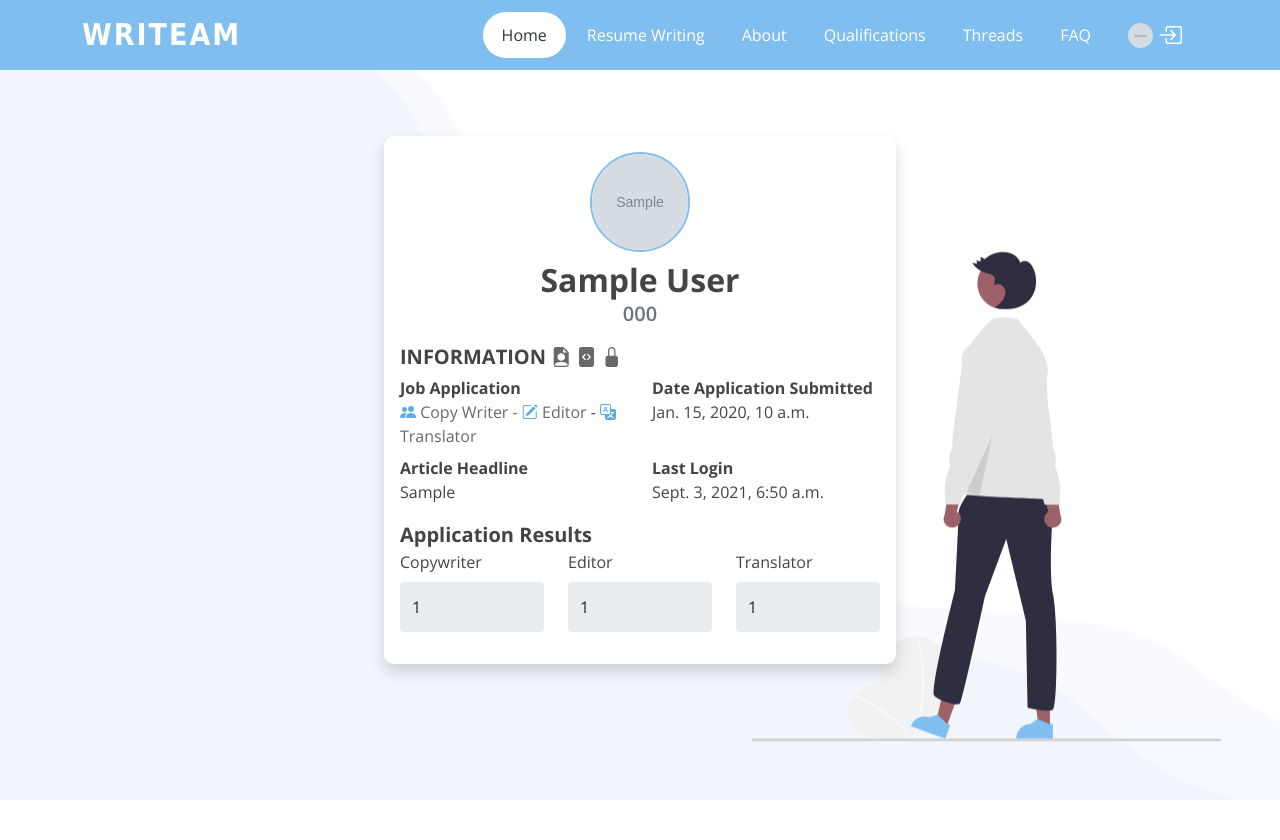
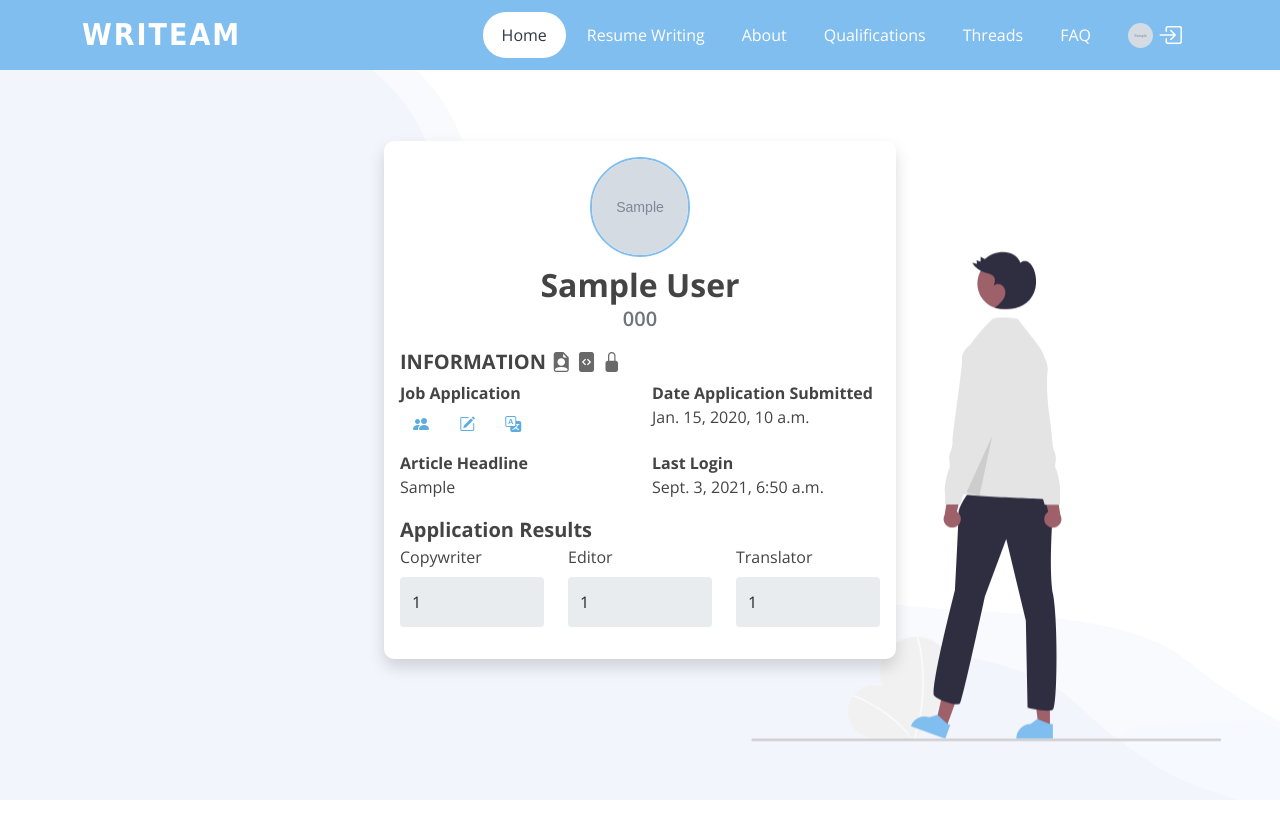
Before and after one commit to Ddollz/Writeam, a Django app: page / in a window 1280 px wide. Shown: the top 840 px of the page. Run offline with Django 3.2, Linux system fonts and the light colour scheme; a user stored in the database is signed in; data comes from the database, SQL or seed files in the repository; tables that the repository leaves empty hold one stand-in row (values such as "Sample post"); grey boxes marked "Sample" are stand-in pictures; some libraries are stand-ins or nearby versions.

Commit message:
add Applicant Job Acceptance

```diff
--- a/adminApp/views.py
+++ b/adminApp/views.py
@@ -65,7 +65,7 @@
                     modalform.is_editor_hired = True
                     modalform.progress = "Congratulations " + \
                         instance.personaldetails.fname +\
-                        "! You may choose any of following job: "
+                        "! You may choose any of following job"
                 if score3 > score2 and score3 > score1:
                     modalform.is_translator_hired = True
                     modalform.progress = "Congratulations " + \
@@ -77,7 +77,7 @@
                 modalform.is_copywriter_hired = False
                 modalform.jobAccepted = "None"
 
-                modalform.progress = "Writeam Staff\'s are reviewing your applications"
+                modalform.progress = "There is something WRONG. Please read the remarks"
 
             modalform.is_validated = True
 
--- a/clientApp/views.py
+++ b/clientApp/views.py
@@ -222,10 +222,15 @@
 def jobaccept(request, pk1):
     user = jobapplication.objects.get(accounts=request.user)
     if user.jobAccepted == 'None':
-        if pk1 == 2:
+        if pk1 == 1:
+            user.jobAccepted = "Copy Writer"
+            user.save()
+        elif pk1 == 2:
             user.jobAccepted = "Editor"
             user.save()
-            print("test")
+        elif pk1 == 3:
+            user.jobAccepted = "Translator"
+            user.save()
     return redirect('/')
 
 
--- a/templates/main/Client/index.html
+++ b/templates/main/Client/index.html
@@ -58,16 +58,18 @@
             <div class="col">
               <div class="fw-bold">Job Application</div>
               {% if request.user.jobapplication.is_copywriter %}
-              <a href="" data-bs-toggle="modal" data-bs-target="#copywriterModal">
-                <i class="bi bi-people-fill" style="color: #3498db"></i> Copy Writer -
+              <a href="" class="btn" data-bs-toggle="modal" data-bs-target="#copywriterModal">
+                <i class="bi bi-people-fill" style="color: #3498db"></i>
               </a>
               {% endif %}
               {% if request.user.jobapplication.is_editor %}
-              <a href="" data-bs-toggle="modal" data-bs-target="#editorModal"><i class="bi bi-pencil-square" style="color: #3498db"></i> Editor </a> -
+              <a href="" class="btn" data-bs-toggle="modal" data-bs-target="#editorModal">
+                <i class="bi bi-pencil-square" style="color: #3498db"></i>
+              </a>
               {% endif %}
               {% if request.user.jobapplication.is_translator %}
-              <a href="" data-bs-toggle="modal" data-bs-target="#translatorModal">
-                <i class="bi bi-translate" style="color: #3498db"></i> Translator
+              <a href="" class="btn" data-bs-toggle="modal" data-bs-target="#translatorModal">
+                <i class="bi bi-translate" style="color: #3498db"></i>
               </a>
               {% endif %}
             </div>
@@ -94,18 +96,19 @@
 
               <div class="fw-bold">Progress</div>
               {{request.user.jobapplication.progress}}
+              <br>
               {% if request.user.jobapplication.is_validated %}
 
               {% if user.jobapplication.copywriterfinal >= 80 %}
-              <a href="{% url 'jobaccept' 1%}">
+              <a href="{% url 'jobaccept' 1%}" class="btn">
                 <i class="bi bi-people-fill" style="color: #3498db"></i> Copy Writer
               </a>
               {% endif %}
               {% if user.jobapplication.editorfinal >= 80 %}
-              <a href="{% url 'jobaccept' 2%}"><i class="bi bi-pencil-square" style="color: #3498db"></i> Editor </a>
+              <a href="{% url 'jobaccept' 2%}" class="btn"><i class="bi bi-pencil-square" style="color: #3498db"></i> Editor </a>
               {% endif %}
               {% if user.jobapplication.translatorfinal >= 80 %}
-              <a href="{% url 'jobaccept' 3%}">
+              <a href="{% url 'jobaccept' 3%}" class="btn">
                 <i class="bi bi-translate" style="color: #3498db"></i> Translator
               </a>
               {% endif %}
@@ -876,7 +879,7 @@
     <div class="modal-dialog">
       <div class="modal-content">
         <div class="modal-header" style="text-align:center">
-          <h5 class="modal-title fw-bold" id="copywriterLabel"><i class="bi bi-pencil-square"></i> Copy Writer</h5>
+          <h5 class="modal-title fw-bold" id="copywriterLabel"><i class="bi bi-translate"></i> Copy Writer</h5>
         </div>
         <div class="modal-body">
           {% for job in jobList%}
```
